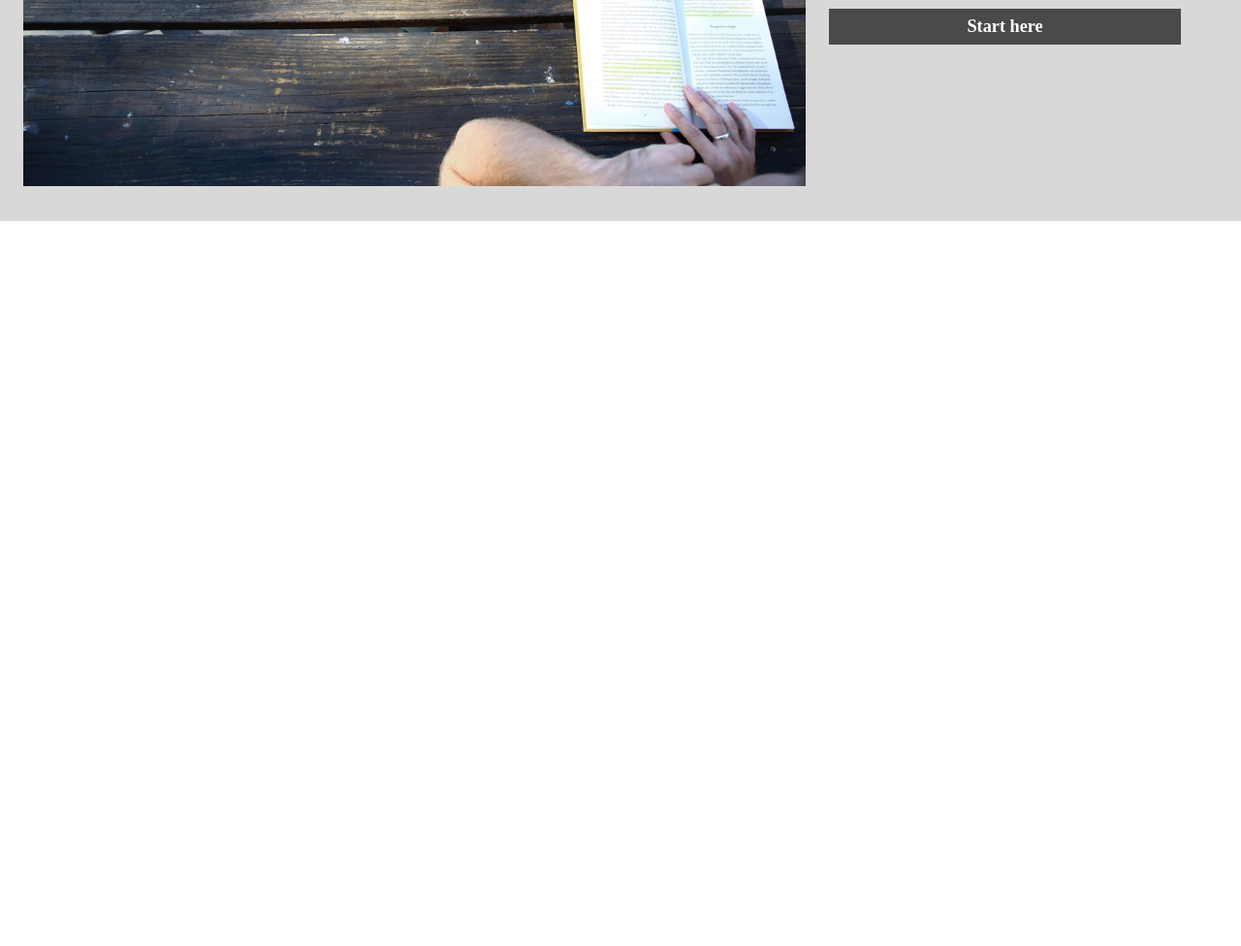
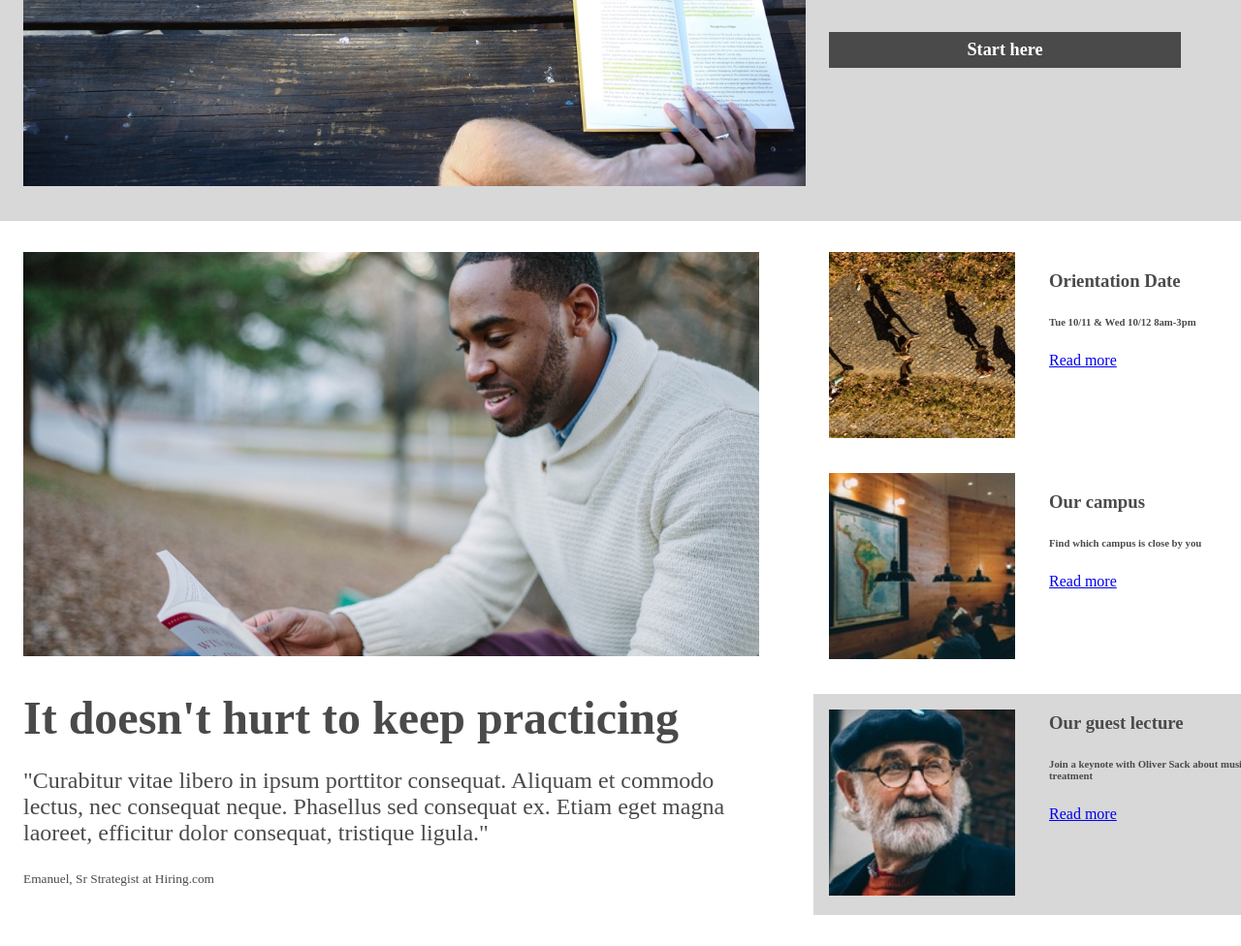
Before and after one commit to Reynaldoabv/Colmar-Academy, a plain HTML site: page index.html in a window 1280 px wide. Shown: the part 500-1476 px from the top of the page at 97% size. Before the commit the page ends 800 px from the top, so only its background shows below. Drawn offline with nearby package versions, Linux system fonts and the light colour scheme.

Commit message:
Information part done

```diff
--- a/index.html
+++ b/index.html
@@ -9,6 +9,7 @@
 	<!-- Google Fonts -->
 	<link href="https://fonts.googleapis.com/css?family=Open+Sans" rel="stylesheet">
 <body>
+	<!-- HEADER -->
 	<div class="container">
 		<header>
 			<div class="logo-img">
@@ -18,13 +19,25 @@
 				<h5><strong>COLMAR</strong><span>ACADEMY</span></h5>
 			</div>
 			<div class="links">
-				<span><a href="#">On Campus</a></span>
-				<span><a href="#">Online</a></span>
-				<span><a href="#">For Companies</a></span>
-				<span><a href="#">Sign in</a></span>
+				<span>
+					<a href="#" class="text-menu">On Campus</a>
+					<a href="#" class="icons-menu"><img src="resources/images/ic-on-campus.svg"></a>
+				</span>
+				<span>
+					<a href="#" class="text-menu">Online</a>
+					<a href="#" class="icons-menu"><img src="resources/images/ic-online.svg"></a>
+				</span>
+				<span>
+					<a href="#" class="text-menu">For Companies</a>
+					<a href="#" class="icons-menu"><img src="resources/images/ic-login.svg"></a>
+				</span>
+				<span>
+					<a href="#" class="text-menu">Sign in</a>
+				</span>
 			</div>
 		</header>
 	</div>
+	<!--   BANNER   -->
 	<main class="container">
 		<div class="banner">
 			<img src="resources/images/banner.jpg" alt="banner">
@@ -37,6 +50,47 @@
 			</div>
 		</div>
 	</main>
+	<!--    THIRD PART   -->
+	<section class="container">
+		<div class="first-column">
+			<img src="resources/images/information-main.jpg" alt="guy-reading">
+			<h2>It doesn't hurt to keep practicing</h2>
+			<p>"Curabitur vitae libero in ipsum porttitor consequat. Aliquam et commodo lectus, nec consequat neque. Phasellus sed consequat ex. Etiam eget magna laoreet, efficitur dolor consequat, tristique ligula."</p>
+			<small>Emanuel, Sr Strategist at Hiring.com</small>
+		</div>
+		<div class="second-column">
+			<div class="div-flex">
+				<div class="div-information">
+					<img src="resources/images/information-orientation.jpg" alt="orientation-date" class="img-information">
+				</div>
+				<div class="text-information">
+					<h3>Orientation Date</h3>
+					<h6>Tue 10/11 & Wed 10/12 8am-3pm</h6>
+					<p><a href="#">Read more</a></p>
+				</div>
+			</div>
+			<div class="div-flex">
+				<div class="div-information">
+					<img src="resources/images/information-campus.jpg" alt="campus" class="img-information">
+				</div>
+				<div class="text-information">
+					<h3>Our campus</h3>
+					<h6>Find which campus is close by you</h6>
+					<p><a href="#">Read more</a></p>
+				</div>
+			</div>
+			<div class="div-flex guest-lecture">
+				<div class="div-information">
+					<img src="resources/images/information-guest-lecture.jpg" alt="guest-lecture" id="guest">
+				</div>
+				<div class="text-information">
+					<h3>Our guest lecture</h3>
+					<h6>Join a keynote with Oliver Sack about music in medical treatment</h6>
+					<p><a href="#">Read more</a></p>
+				</div>
+			</div>
+		</div>
+	</section>
 
 
 
--- a/resources/css/style.css
+++ b/resources/css/style.css
@@ -1,5 +1,6 @@
 body {
 	margin: 0 auto;
+	color: #4a4a4a;
 }
 
 .container {
@@ -7,7 +8,7 @@ body {
 	margin: 0 auto;
 }
 
-/* Header styles */
+/* HEADER STYLES */
 
 header {
 	display: flex;
@@ -56,6 +57,12 @@ header {
 	color: #4a4a4a;
 }
 
+.icons-menu {
+   	display: none;
+}
+
+/* BANNER SECTION */
+
 main {
 	background-color: #d8d8d8;
 	display: flex;
@@ -71,7 +78,6 @@ main {
 }
 
 .aside-text{
-	color: #4a4a4a;
 	width: 30%;
 	padding-top: 32px;
 	padding-bottom: 32px;
@@ -102,3 +108,63 @@ main {
 	margin: 0px;
 	text-align: center;
 }
+
+/* THIRD PART */
+
+section {
+	display: flex;
+}
+
+.first-column {
+	width: 60%;
+	padding: 32px 24px;
+}
+
+.first-column img {
+	width: 100%;
+	padding-bottom: 32px;
+}
+
+.first-column h2 {
+	font-size: 48px;
+}
+
+.first-column p {
+	font-size: 24px;
+}
+
+.first-column h2, p {
+	padding-bottom: 24px;
+	margin: 0;
+}
+
+.second-column {
+	width: 40%;
+	padding: 32px 0px 32px 32px;
+}
+
+.div-flex {
+	display: flex;
+}
+
+.div-information {
+	width: 35% auto;
+}
+
+.img-information {
+	width: 79%;
+	padding: 0px 16px 32px 16px;
+}
+
+.text-information {
+	width: 65%;
+}
+
+.guest-lecture {
+	background-color: #d8d8d8;
+}
+
+#guest {
+	padding: 16px;
+	width: 79%;
+}
```
